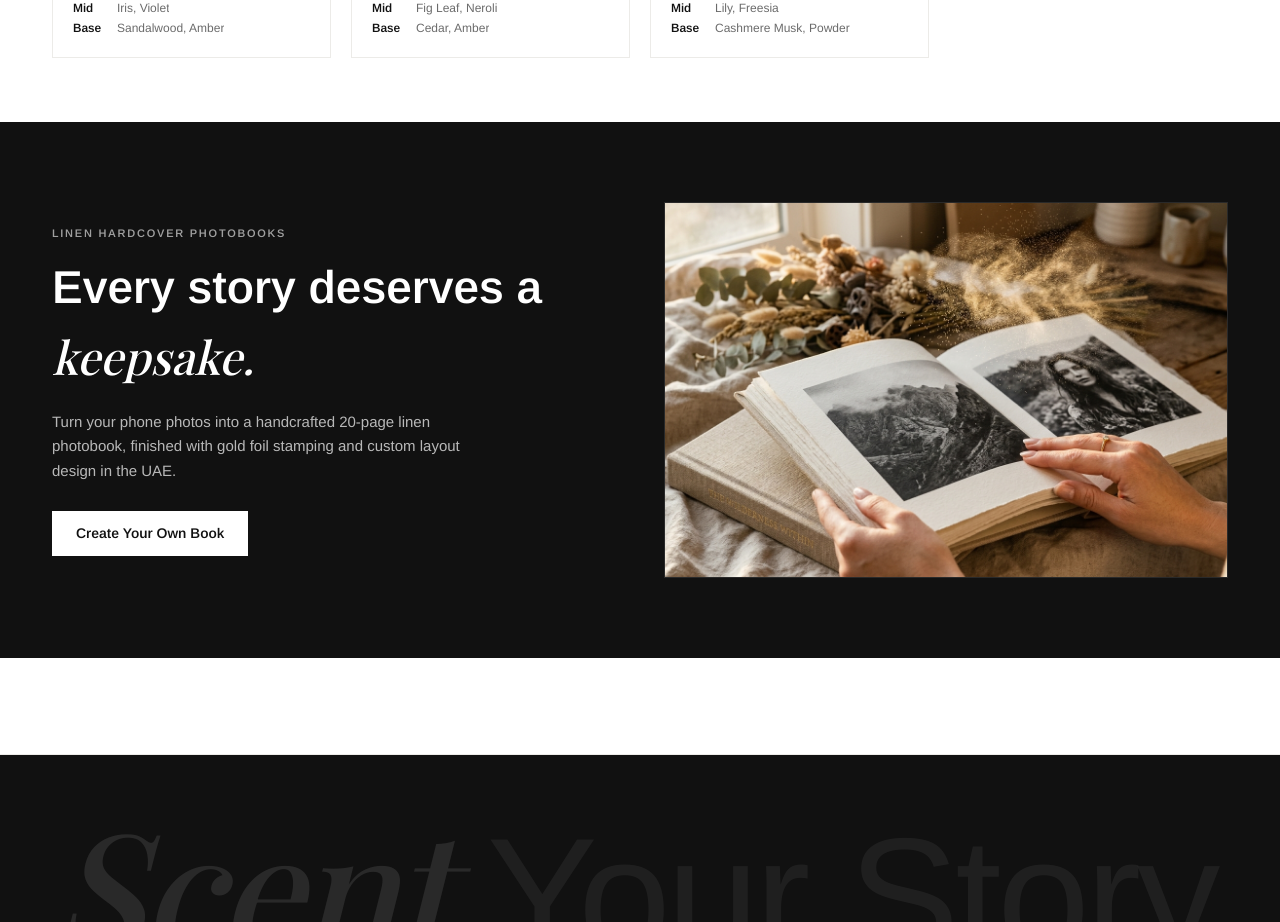
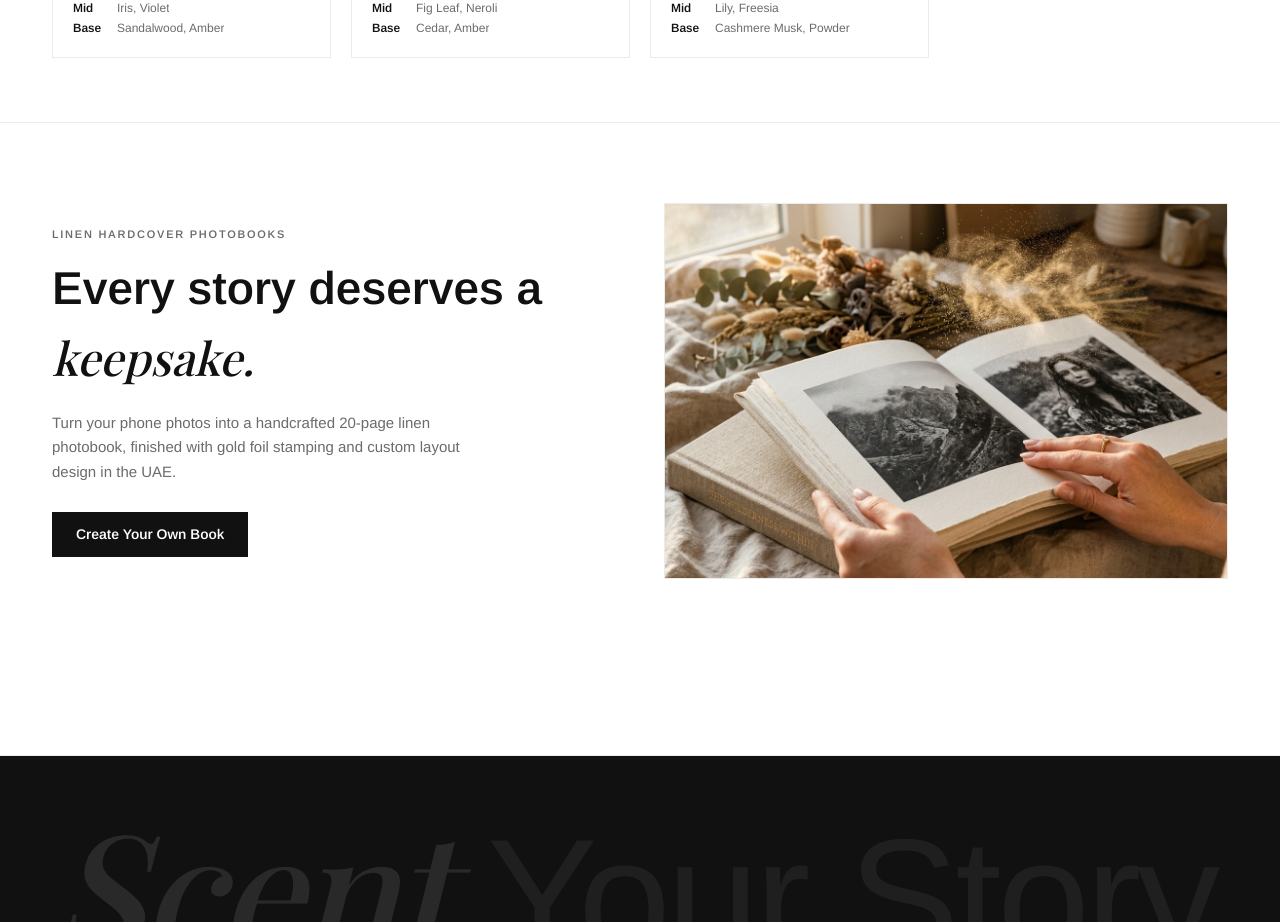
Before and after one commit to uiuxbyahsan/theestoryhousee, a Next.js app: page /shop in a window 1280 px wide. Shown: the part 1020-1942 px from the top of the page. Built offline with nearby package versions, Linux system fonts and the light colour scheme.

Commit message:
Update Photobook section on shop all page to white background

```diff
--- a/app/shop/page.tsx
+++ b/app/shop/page.tsx
@@ -6,7 +6,7 @@ import { Suspense, useMemo, useState, useEffect } from "react";
 import { useSearchParams, useRouter } from "next/navigation";
 import { SiteShell } from "@/components/SiteShell";
 import { Breadcrumb } from "@/components/Nav";
-import { Container, Reveal, Headline, btnPrimaryInverse } from "@/components/ui";
+import { Container, Reveal, Headline, btnPrimary } from "@/components/ui";
 import { ScentCard } from "@/components/cards";
 import { SCENTS, CATEGORIES, type Category } from "@/lib/data";
 
@@ -111,26 +111,26 @@ function ShopContent() {
       </section>
 
       {/* Photobook Feature Section */}
-      <section className="bg-black py-20 text-text-white">
+      <section className="border-t border-divider bg-white py-20 text-black">
         <Container>
           <div className="grid items-center gap-12 lg:grid-cols-2">
             <Reveal>
-              <p className="eyebrow text-white/60">Linen Hardcover Photobooks</p>
+              <p className="eyebrow text-text-muted">Linen Hardcover Photobooks</p>
               <Headline
                 as="h2"
                 before="Every story deserves a"
                 accent="keepsake."
                 className="mt-3 text-[30px] md:text-[46px]"
               />
-              <p className="mt-4 max-w-md text-[15px] leading-relaxed text-white/70">
+              <p className="mt-4 max-w-md text-[15px] leading-relaxed text-text-muted">
                 Turn your phone photos into a handcrafted 20-page linen photobook, finished with gold foil stamping and custom layout design in the UAE.
               </p>
-              <Link href="/build/photos" className={`${btnPrimaryInverse} mt-7`}>
+              <Link href="/build/photos" className={`${btnPrimary} mt-7`}>
                 Create Your Own Book
               </Link>
             </Reveal>
             <Reveal delay={0.1}>
-              <div className="relative aspect-[3/2] w-full overflow-hidden border border-white/10">
+              <div className="relative aspect-[3/2] w-full overflow-hidden border border-divider">
                 <Image
                   src="/images/craftsmanship.jpg"
                   alt="Handcrafted linen photobook craftsmanship"
```
